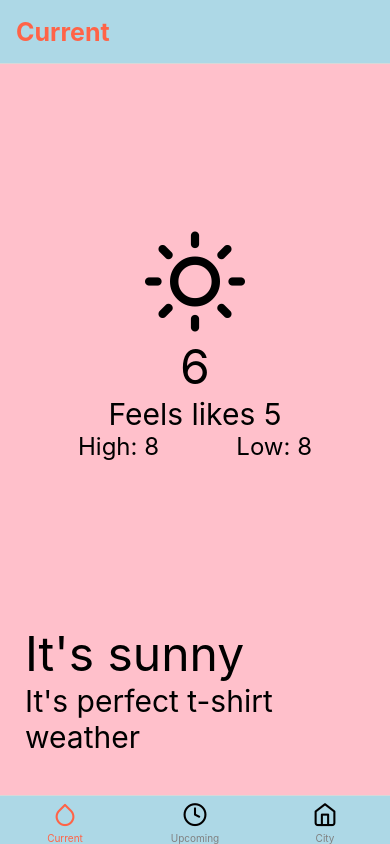
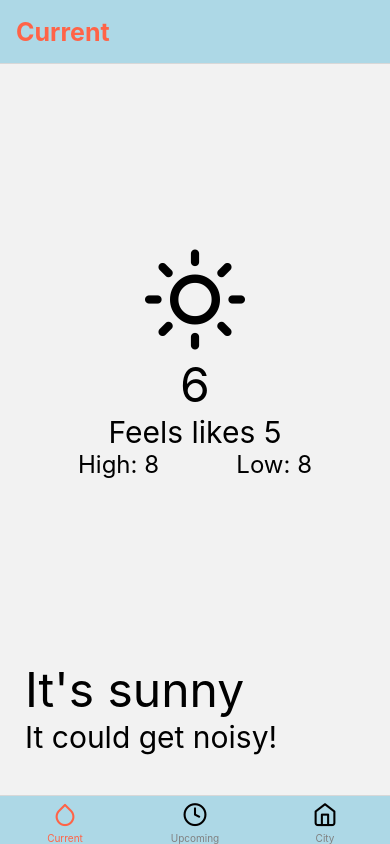
Before and after one commit to MrCordeiro/learn-react-native-weather, a React Native app: screen /Current in a window 390 px wide. Built offline with nearby package versions, Linux system fonts and the light colour scheme.

Commit message:
Add weatherType

```diff
--- a/src/screens/CurrentWeather.js
+++ b/src/screens/CurrentWeather.js
@@ -2,6 +2,7 @@ import React from 'react';
 import { View, Text, SafeAreaView, StyleSheet } from 'react-native';
 import { Feather } from '@expo/vector-icons';
 import RowText from '../components/RowText';
+import { weatherType } from '../utils/weatherType';
 
 const CurrentWeather = () => (
   <SafeAreaView style={styles.wrapper}>
@@ -19,7 +20,7 @@ const CurrentWeather = () => (
     </View>
     <RowText
       messageOne={"It's sunny"}
-      messageTwo={"It's perfect t-shirt weather"}
+      messageTwo={weatherType["Thunderstorm"].message}
       containerStyles={styles.bodyWrapper}
       messageOneStyles={styles.description}
       messageTwoStyles={styles.message}
@@ -30,7 +31,6 @@ const CurrentWeather = () => (
 export const styles = StyleSheet.create({
   wrapper: {
     flex: 1,
-    backgroundColor: 'pink',
   },
   headWrapper: {
     flex: 1,
--- /dev/null
+++ b/src/utils/weatherType.js
@@ -0,0 +1,42 @@
+export const weatherType = {
+  Thunderstorm: {
+    icon: 'zap',
+    message: 'It could get noisy!',
+    backgroundColor: '#000000',
+  },
+  Drizzle: {
+    icon: 'cloud-rain',
+    message: 'It might rain a little',
+    backgroundColor: '#36454f',
+  },
+  Rain: {
+    icon: 'umbrella',
+    message: 'You will need an umbrella',
+    backgroundColor: '#0000ff',
+  },
+  Snow: {
+    icon: 'cloud-snow',
+    message: 'Lets build a snowman!',
+    backgroundColor: '#7f6065',
+  },
+  Clear: {
+    icon: 'sun',
+    message: 'It is perfect t-shirt weather',
+    backgroundColor: '#e47200',
+  },
+  Clouds: {
+    icon: 'cloud',
+    message: 'You could live in the clouds',
+    backgroundColor: '#363636',
+  },
+  Haze: {
+    icon: 'wind',
+    message: 'It might be a bit damp',
+    backgroundColor: '#58586e',
+  },
+  Mist: {
+    icon: 'align-justify',
+    message: 'It might be hard to see',
+    backgroundColor: '#3e3e37',
+  },
+};
```
